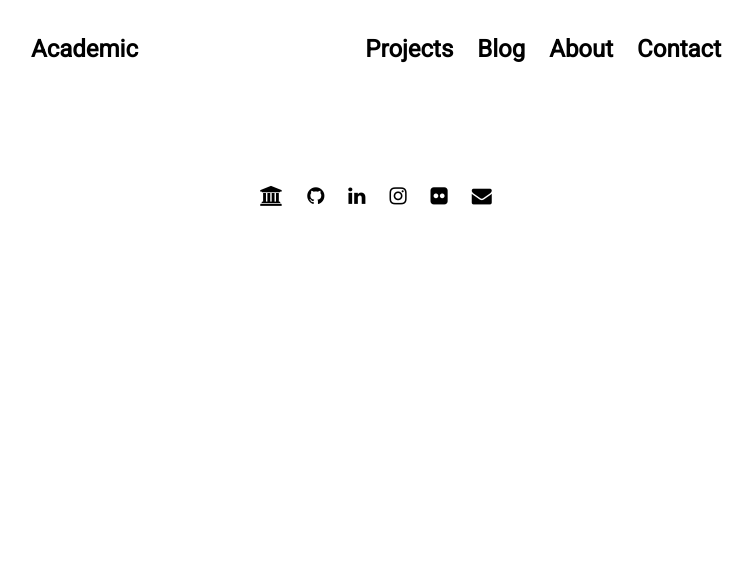
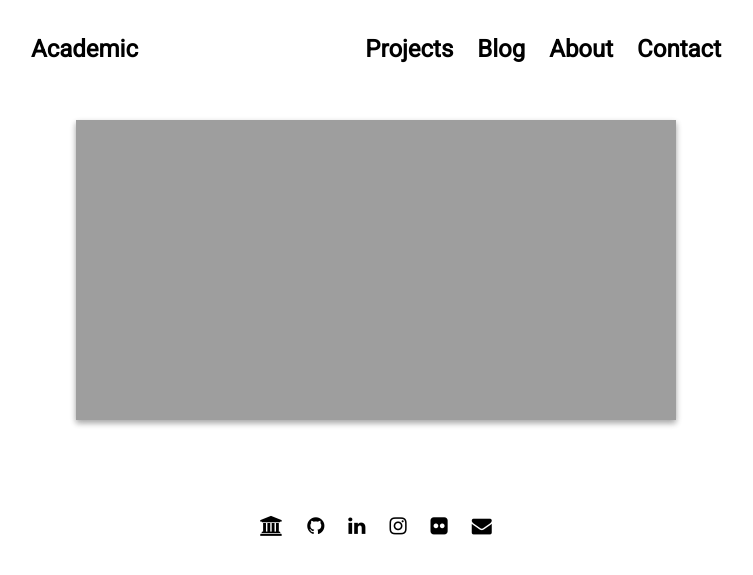
Before and after one commit to besener/besener.github.io, a Jekyll site: the page built from blog.html, in a window 1280 px wide. Shown: the top 575 px of the page, without its empty margins (264-1017 px from the left). Built offline with Jekyll 4.4.1, drawn with Linux system fonts in a browser that asks for light colours; nearby versions of some CDN libraries.

Commit message:
Change thumbnail loop to use projects data
Updated the loop to iterate over projects instead of blog settings and changed the thumbnail image filename.

```diff
--- a/_includes/thumbnails-blog.html
+++ b/_includes/thumbnails-blog.html
@@ -1,8 +1,8 @@
 <section>
   <div class="thumb-container">
-    {% for project in site.data.settings.blog %}
+    {% for project in site.data.settings.projects %}
       <a href="{{ site.github.url }}/{{ project.file }}">
-        <div class="thumb-unit" data-folder="{{ site.github.url }}/projects/{{ project.folder }}" style="background-image: url({{ site.github.url }}/assets/img/projects/{{ project.folder }}/thumb-blog.jpg)">
+        <div class="thumb-unit" data-folder="{{ site.github.url }}/projects/{{ project.folder }}" style="background-image: url({{ site.github.url }}/assets/img/projects/{{ project.folder }}/thumb.jpg)">
           <div class="thumb-overlay">
             <strong>{{ project.name }} <i class="fa fa-arrow-right" aria-hidden="true"></i></strong>
           </div>
```
